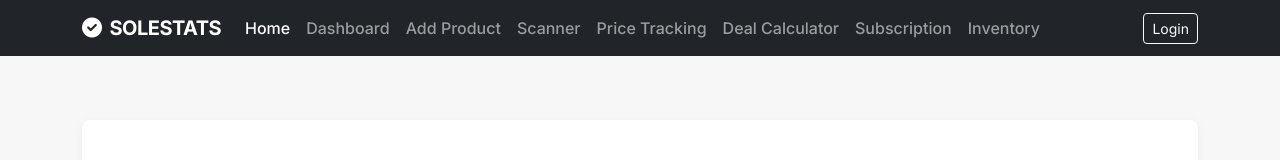
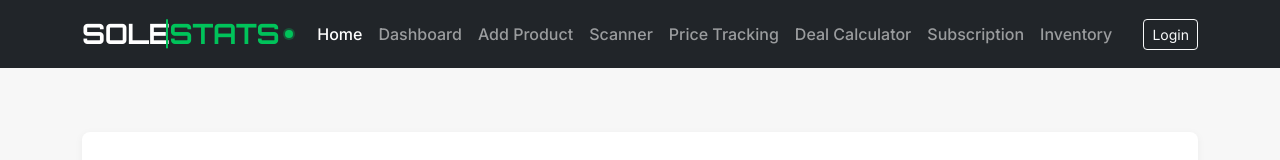
Before and after one commit to bboykin1983/SoleStats, a website: page solestats-home.html in a window 1280 px wide. Shown: the top 160 px of the page. Drawn offline with nearby package versions, Linux system fonts and the light colour scheme.

Commit message:
Update HTML templates to use new Tech Style logo

```diff
--- a/solestats-home.html
+++ b/solestats-home.html
@@ -8,8 +8,10 @@
   <link href="https://cdn.jsdelivr.net/npm/bootstrap@5.3.0-alpha1/dist/css/bootstrap.min.css" rel="stylesheet">
   <!-- Font Awesome -->
   <link rel="stylesheet" href="https://cdnjs.cloudflare.com/ajax/libs/font-awesome/6.0.0/css/all.min.css">
-  <!-- Inter Font -->
-  <link href="https://fonts.googleapis.com/css2?family=Inter:wght@400;500;600;700&display=swap" rel="stylesheet">
+  <!-- Inter Font + Orbitron for Logo -->
+  <link href="https://fonts.googleapis.com/css2?family=Inter:wght@400;500;600;700&family=Orbitron:wght@700;900&display=swap" rel="stylesheet">
+  <!-- Custom Logo CSS -->
+  <link rel="stylesheet" href="/solestats-logo.css">
   <style>
     :root {
       --primary: #00C35A; /* Accent green */
@@ -90,8 +92,8 @@
 <body>
   <nav class="navbar navbar-expand-lg navbar-dark">
     <div class="container">
-      <a class="navbar-brand" href="/">
-        <i class="fas fa-check-circle me-2"></i>SOLESTATS
+      <a class="navbar-brand solestats-logo dark" href="/">
+        <span class="sole">SOLE</span><span class="stats">STATS</span><span class="dot"></span>
       </a>
       <button class="navbar-toggler" type="button" data-bs-toggle="collapse" data-bs-target="#navbarNav">
         <span class="navbar-toggler-icon"></span>
```
Also changed, not shown: deal-calculator.html (+6 -4 lines), inventory.html (+7 -3 lines).
